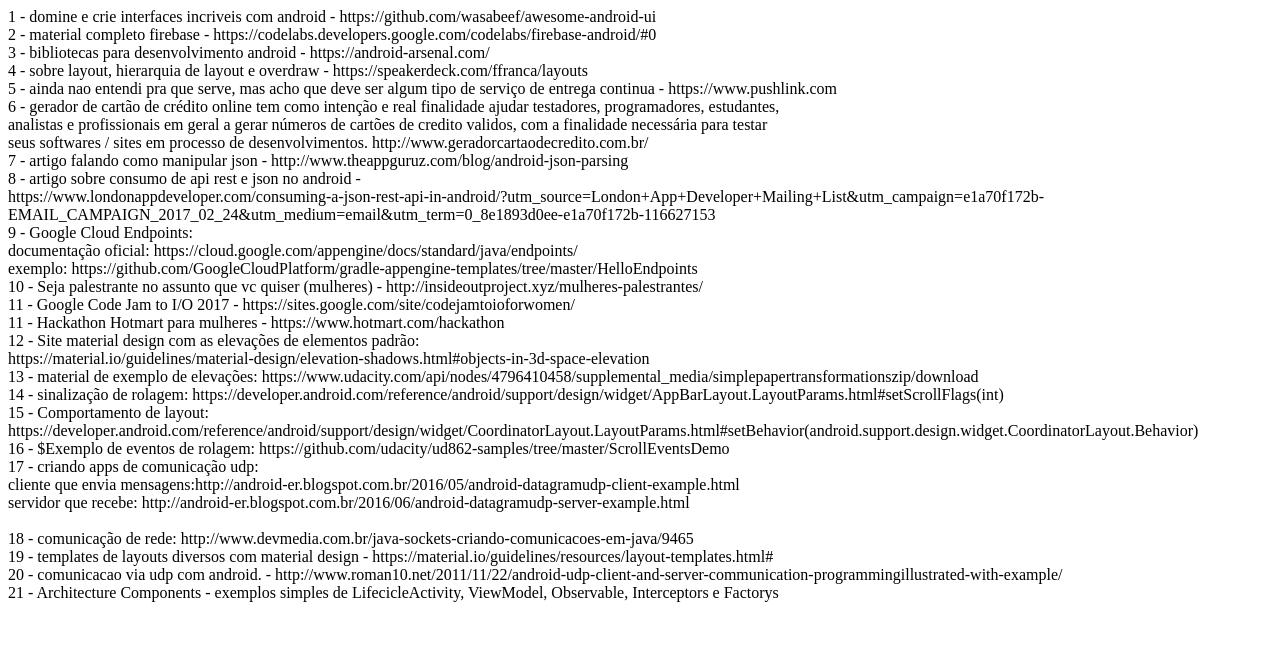
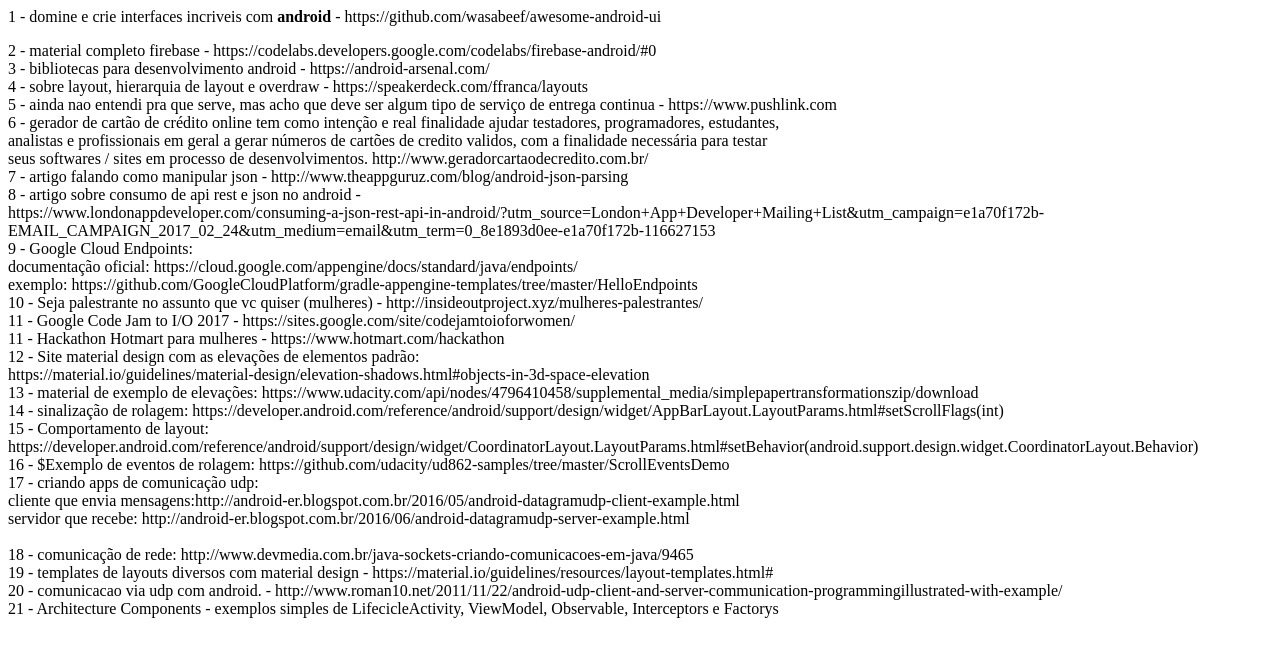
Before and after one commit to ManuJS/ManuJS.github.io, a plain HTML site: page index.html in a window 1280 px wide. Drawn offline with Linux system fonts and the light colour scheme.

Commit message:
Add tag to text format

```diff
--- a/index.html
+++ b/index.html
@@ -1,4 +1,4 @@
-1 - domine e crie interfaces incriveis com android - https://github.com/wasabeef/awesome-android-ui <br/>
+<p>1 - domine e crie interfaces incriveis com <b>android</b> - https://github.com/wasabeef/awesome-android-ui <br/><p>
 2 - material completo firebase - https://codelabs.developers.google.com/codelabs/firebase-android/#0<br/>
 3 - bibliotecas para desenvolvimento android - https://android-arsenal.com/<br/>
 4 - sobre layout, hierarquia de layout e overdraw - https://speakerdeck.com/ffranca/layouts<br/>
```
